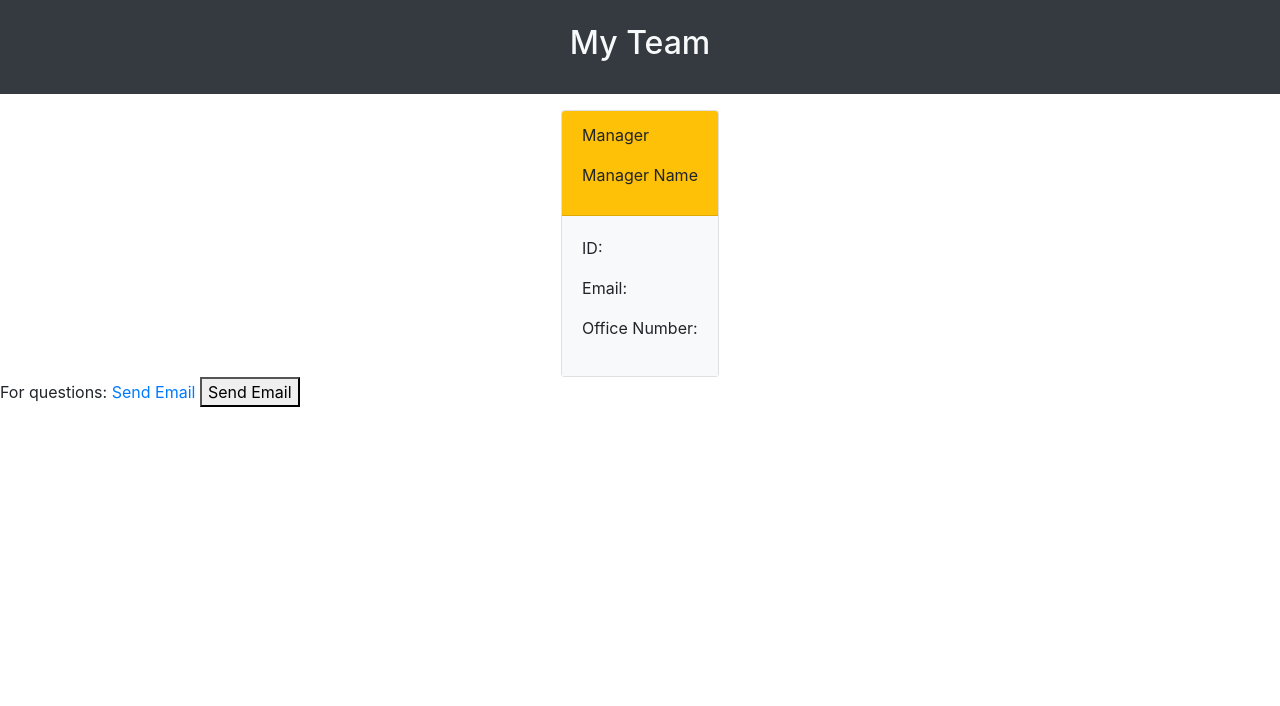
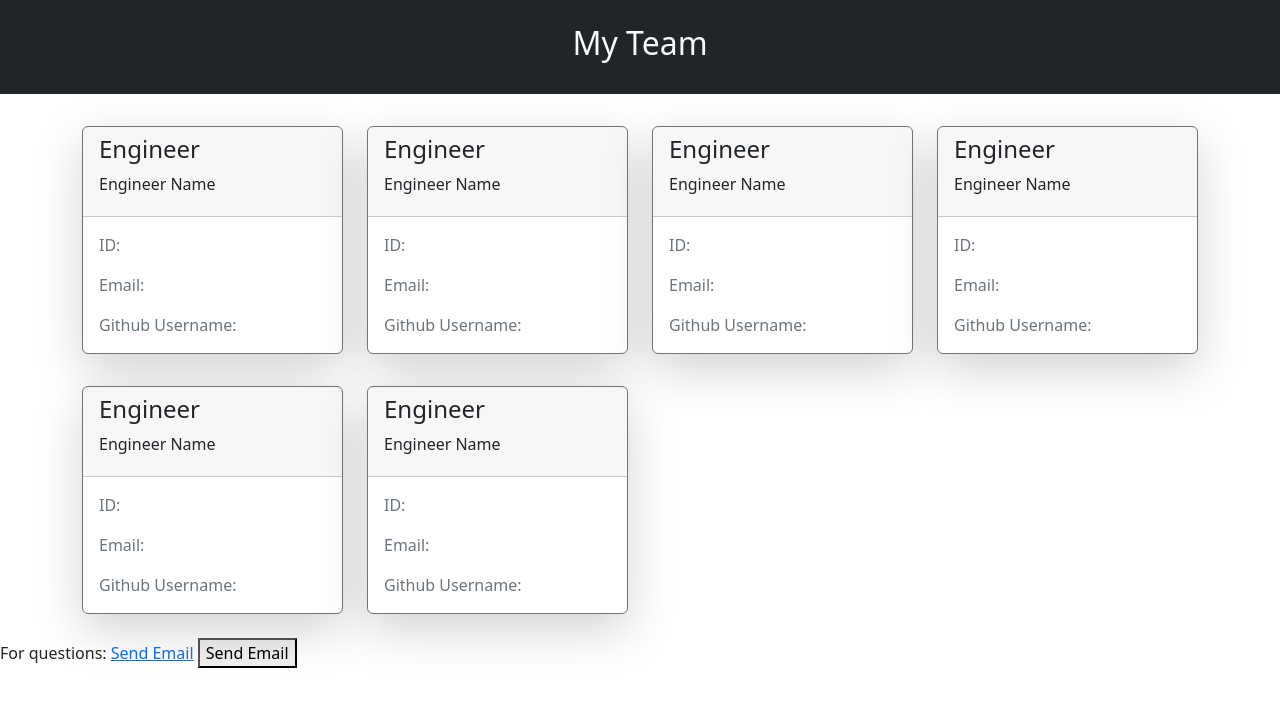
Before and after one commit to carynbojames/myTeam, a website: page sandbox/draft.html in a window 1280 px wide. Drawn offline with nearby package versions, Linux system fonts and the light colour scheme.

Commit message:
Updates to html bootstrap formatting

```diff
--- a/sandbox/draft.html
+++ b/sandbox/draft.html
@@ -4,36 +4,113 @@
     <meta charset="UTF-8">
     <meta http-equiv="X-UA-Compatible" content="IE=edge">
     <meta name="viewport" content="width=device-width, initial-scale=1.0">
-    <link rel="stylesheet" href="https://cdnjs.cloudflare.com/ajax/libs/twitter-bootstrap/4.5.0/css/bootstrap.min.css">
+		<link href="https://cdn.jsdelivr.net/npm/bootstrap@5.2.2/dist/css/bootstrap.min.css" rel="stylesheet" integrity="sha384-Zenh87qX5JnK2Jl0vWa8Ck2rdkQ2Bzep5IDxbcnCeuOxjzrPF/et3URy9Bv1WTRi" crossorigin="anonymous">
     <title>My Team Draft</title>
 </head>
 <body>
-    <header class="p-4 bg-dark text-light text-center">
+    <header class="bg-dark text-light text-center p-4 mb-4">
         <h2>My Team</h2>
     </header>
-    <section class='container'></section>
-        <div class="row justify-content-center">
-					<div class="col-12 mb-3"></div>
+    <section class='container'>
+			<div class="row justify-content-start">
 				<!-- Insert generate team -->
-						<!-- Manager -->
-							<div class="card">
-									<div class="card-header bg-warning">
-										<p>Manager</p>
-										<p>Manager Name</p>
+				<!-- Engineer -->
+				<div class="col-12 col-sm-4 col-lg-3 my-2">
+					<div class="card border-secondary mb-3 shadow-lg" style="max-width: 18rem;">
+						<div class="card-header pb-1">
+							<h4>Engineer</h4>
+							<p>Engineer Name</p>
 						</div>
-									<div class="card-body bg-light">
-										<p>ID: </p>
-										<p>Email:</p>
-										<p>Office Number: </p>
+						<div class="card-body text-secondary">
+							<!-- What does 'card-text' change? -->
+							<p class="card-text">ID: </p>
+							<p class="card-text">Email: </p>
+							<p class="card-text">Github Username: </p>
+						</div>
 					</div>
 				</div>
 				<!-- Engineer -->
+				<div class="col-12 col-sm-4 col-lg-3 my-2">
+					<div class="card border-secondary mb-3 shadow-lg" style="max-width: 18rem;">
+						<div class="card-header pb-1">
+							<h4>Engineer</h4>
+							<p>Engineer Name</p>
+						</div>
+						<div class="card-body text-secondary">
+							<!-- What does 'card-text' change? -->
+							<p class="card-text">ID: </p>
+							<p class="card-text">Email: </p>
+							<p class="card-text">Github Username: </p>
+						</div>
+					</div>
+				</div>
+				<!-- Engineer -->
+				<div class="col-12 col-sm-4 col-lg-3 my-2">
+					<div class="card border-secondary shadow-lg mb-3" style="max-width: 18rem;">
+						<div class="card-header pb-1">
+							<h4>Engineer</h4>
+							<p>Engineer Name</p>
+						</div>
+						<div class="card-body text-secondary">
+							<!-- What does 'card-text' change? -->
+							<p class="card-text">ID: </p>
+							<p class="card-text">Email: </p>
+							<p class="card-text">Github Username: </p>
+						</div>
+					</div>
+				</div>
 				<!-- Intern -->
+				<div class="col-12 col-sm-4 col-lg-3 my-2">
+					<div class="card border-secondary shadow-lg mb-3" style="max-width: 18rem;">
+						<div class="card-header pb-1">
+							<h4>Engineer</h4>
+							<p>Engineer Name</p>
 						</div>
+						<div class="card-body text-secondary">
+							<!-- What does 'card-text' change? -->
+							<p class="card-text">ID: </p>
+							<p class="card-text">Email: </p>
+							<p class="card-text">Github Username: </p>
+						</div>
+					</div>
+				</div>
+				<!-- Intern -->
+				<div class="col-12 col-sm-4 col-lg-3 my-2">
+					<div class="card border-secondary mb-3 shadow-lg" style="max-width: 18rem;">
+						<div class="card-header pb-1">
+							<h4>Engineer</h4>
+							<p>Engineer Name</p>
+						</div>
+						<div class="card-body text-secondary">
+							<!-- What does 'card-text' change? -->
+							<p class="card-text">ID: </p>
+							<p class="card-text">Email: </p>
+							<p class="card-text">Github Username: </p>
+						</div>
+					</div>
+				</div>
+				<!-- Intern -->
+				<div class="col-12 col-sm-4 col-lg-3 my-2">
+					<div class="card border-secondary mb-3 shadow-lg" style="max-width: 18rem;">
+						<div class="card-header pb-1">
+							<h4>Engineer</h4>
+							<p>Engineer Name</p>
+						</div>
+						<div class="card-body text-secondary">
+							<!-- What does 'card-text' change? -->
+							<p class="card-text">ID: </p>
+							<p class="card-text">Email: </p>
+							<p class="card-text">Github Username: </p>
+						</div>
+					</div>
+				</div>
+			</div>
+		</section>
 
     <script src="https://code.jquery.com/jquery-3.5.1.min.js"></script>
-    <script src="https://cdn.jsdelivr.net/npm/bootstrap@5.2.1/dist/js/bootstrap.bundle.min.js"></script>
+		<script src="https://cdn.jsdelivr.net/npm/bootstrap@5.2.2/dist/js/bootstrap.bundle.min.js" integrity="sha384-OERcA2EqjJCMA+/3y+gxIOqMEjwtxJY7qPCqsdltbNJuaOe923+mo//f6V8Qbsw3" crossorigin="anonymous"></script>
 </body>
+
 <footer>
 	<p>For questions:
 	  <a href="mailto:info@w3docs.com?subject=Mail from our Website&body=Dear W3docs Team">Send Email</a>
@@ -43,4 +120,5 @@
 	  <!-- https://www.aspsnippets.com/Articles/Create-MailTo-Link-JavaScript-Open-Default-Email-Mail-Client-using-JavaScript.aspx -->
 	<button class="SendEmail">Send Email</button>
 </footer>
+
 </html>
--- a/src/page-template.js
+++ b/src/page-template.js
@@ -7,49 +7,57 @@ const generateTeam = teamBuild => {
 
     // Create the manager html
     const generateManager = manager => {
-        return `<div class="card">
-            <div class="card-header bg-warning">
-                <p>Manager</p>
+        return `
+        <div class="col-12 col-sm-4 col-lg-3 my-2">
+            <div class="card border-secondary mb-3 shadow-lg" style="max-width: 18rem;">
+                <div class="card-header pb-1">
+                    <h4>Manager</h4>
                     <p>${manager.getName()}</p>
                 </div>
-            <div class="card-body bg-light">
-                <p>ID: ${manager.getId()}</p>
-                <p>Email: ${manager.getEmail()}</p>
-                <p>Office Number: ${manager.getOfficeNum()}</p>
+                <div class="card-body text-secondary">
+                    <p class="card-text">ID: ${manager.getId()}</p>
+                    <p class="card-text">Email: ${manager.getEmail()}</p>
+                    <p class="card-text">Office Number: ${manager.getOfficeNum()}</p>
+                </div>
             </div>
         </div>`
     }
 
     // Create the engineer html
     const generateEngineer = engineer => {
-        return `<div class="card">
-        <div class="card-header bg-warning">
-            <p>Engineer</p>
+        return `
+            <div class="col-12 col-sm-4 col-lg-3 my-2">
+                <div class="card border-secondary mb-3 shadow-lg" style="max-width: 18rem;">
+                    <div class="card-header pb-1">
+                        <h4>Engineer</h4>
                         <p>${engineer.getName()}</p>
                     </div>
-        <div class="card-body bg-light">
-            <p>ID: ${engineer.getId()}</p>
-            <p>Email: ${engineer.getEmail()}</p>
-            <p>Github: ${engineer.getGithub()}</p>
+                    <div class="card-body text-secondary">
+                        <p class="card-text">ID: ${engineer.getId()}</p>
+                        <p class="card-text">Email: ${engineer.getEmail()}</p>
+                        <p class="card-text">Github Username: ${engineer.getGithub()}</p>
+                    </div>
                 </div>
             </div>`
     }
 
     // Create the intern html
     const generateIntern = intern => {
-        return `<div class="card">
-        <div class="card-header bg-warning">
-            <p>Intern</p>
+        return `
+            <div class="col-12 col-sm-4 col-lg-3 my-2">
+                <div class="card border-secondary mb-3 shadow-lg" style="max-width: 18rem;">
+                    <div class="card-header pb-1">
+                        <h4>Intern</h4>
                         <p>${intern.getName()}</p>
                     </div>
-        <div class="card-body bg-light">
-            <p>ID: ${intern.getId()}</p>
-            <p>Email: ${intern.getEmail()}</p>
-            <p>Github: ${intern.getSchool()}</p>
+                    <div class="card-body text-secondary">
+                        <p class="card-text">ID: ${intern.getId()}</p>
+                        <p class="card-text">Email: ${intern.getEmail()}</p>
+                        <p class="card-text">School: ${intern.getSchool()}</p>
+                    </div>
                 </div>
             </div>`
     }
-
 
     const html = [];
 
@@ -71,24 +79,33 @@ const generateTeam = teamBuild => {
     )
 
     console.log('html', html)
-
-    return html.join("")
+    return html.join("")  // join gets rid of the
 }
 
-// Pass this to the
+// Pass this to the index file
 module.exports = teamBuild => {
-    return `<!DOCTYPE html>
+    return `
+    <!DOCTYPE html>
     <html lang="en">
     <head>
         <meta charset="UTF-8">
         <meta http-equiv="X-UA-Compatible" content="IE=edge">
         <meta name="viewport" content="width=device-width, initial-scale=1.0">
-        <title>Document</title>
+        <link href="https://cdn.jsdelivr.net/npm/bootstrap@5.2.2/dist/css/bootstrap.min.css" rel="stylesheet" integrity="sha384-Zenh87qX5JnK2Jl0vWa8Ck2rdkQ2Bzep5IDxbcnCeuOxjzrPF/et3URy9Bv1WTRi" crossorigin="anonymous">
+        <title>My Team Draft</title>
     </head>
     <body>
+        <header class="bg-dark text-light text-center p-4 mb-4">
+            <h2>My Team</h2>
+        </header>
+        <section class='container'>
+            <div class="row justify-content-start">
                 ${generateTeam(teamBuild)}
+            </div>
+            </section>
+
         <script src="https://code.jquery.com/jquery-3.5.1.min.js"></script>
-        <script src="https://cdn.jsdelivr.net/npm/bootstrap@5.2.1/dist/js/bootstrap.bundle.min.js"></script>
+        <script src="https://cdn.jsdelivr.net/npm/bootstrap@5.2.2/dist/js/bootstrap.bundle.min.js" integrity="sha384-OERcA2EqjJCMA+/3y+gxIOqMEjwtxJY7qPCqsdltbNJuaOe923+mo//f6V8Qbsw3" crossorigin="anonymous"></script>
     </body>
     </html>`
 }
```
Also changed, not shown: src/index.html (deleted, +0 -24 lines), dist/team.html (added). Lines whose indentation alone changed are shown as unchanged.
